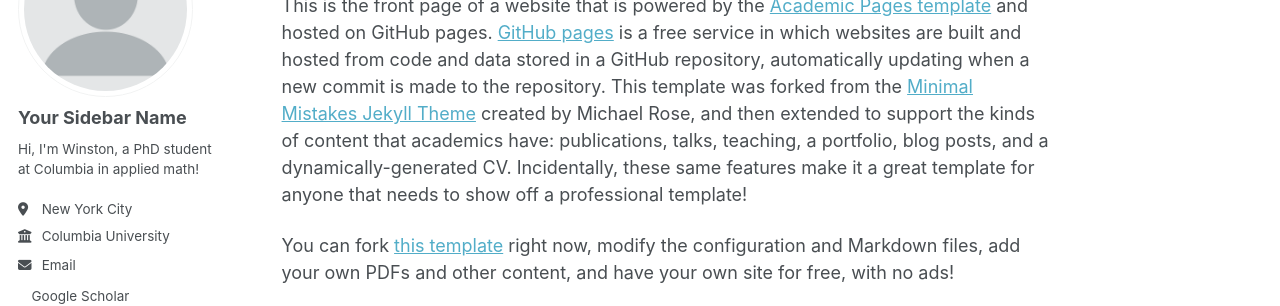
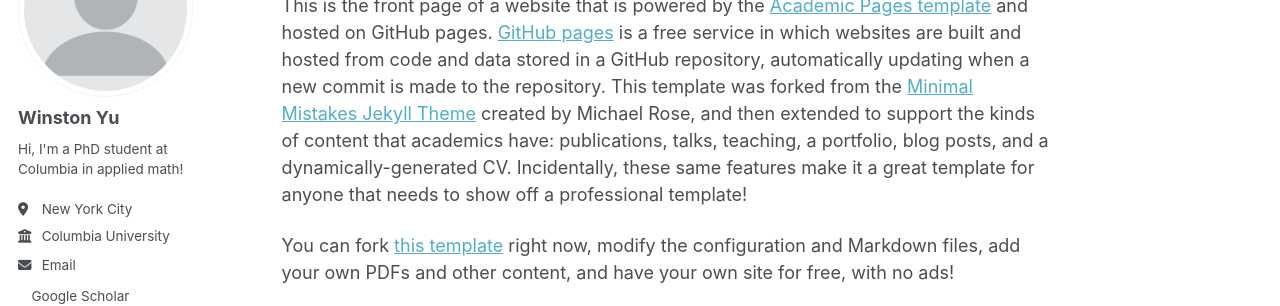
Before and after one commit to twelve-month-winter/twelve-month-winter, a Jekyll site: the page built from _pages/about.md, in a window 1280 px wide. Shown: the part 179-485 px from the top of the page. Built offline with Jekyll 4.4.1, drawn with Linux system fonts in a browser that asks for light colours; a script bundle is joined from its source files by our own code; a style sheet for code colours, icons or effects is not loaded.

Commit message:
Update author details and remove social sharing
Updated author name and biography in the configuration file. Removed social sharing section.

```diff
--- a/_config.yml
+++ b/_config.yml
@@ -24,9 +24,9 @@ repository               : "academicpages/academicpages.github.io"
 author:
   # Biographic information
   avatar           : "profile.png"
-  name             : "Your Sidebar Name"
+  name             : "Winston Yu"
   #pronouns         : # example: "she/her"
-  bio              : "Hi, I'm Winston, a PhD student at Columbia in applied math!"
+  bio              : "Hi, I'm a PhD student at Columbia in applied math!"
   location         : "New York City"
   employer         : "Columbia University"
   #uri              : # URL
@@ -133,24 +133,6 @@ google_site_verification :
 bing_site_verification   :
 alexa_site_verification  :
 yandex_site_verification :
-
-
-# Social Sharing
-twitter:
-  username               : &twitter
-facebook:
-  username               :
-  app_id                 :
-  publisher              :
-og_image                 : og-image.png   # Social media default site image (lives in /images/)
-og_description           :  # Social media default site image description
-# For specifying social profiles
-# - https://developers.google.com/structured-data/customize/social-profiles
-social:
-  type                   : # Person or Organization (defaults to Person)
-  name                   : # If the user or organization name differs from the site's name
-  links: # An array of links to social media profiles
-
 
 # Analytics
 analytics:
```
